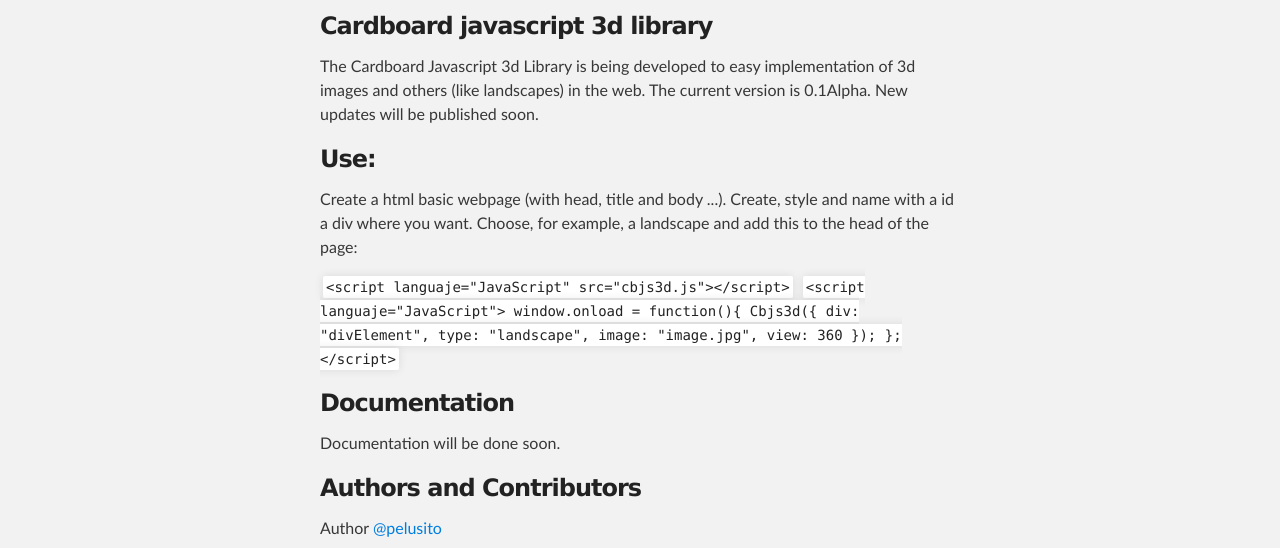
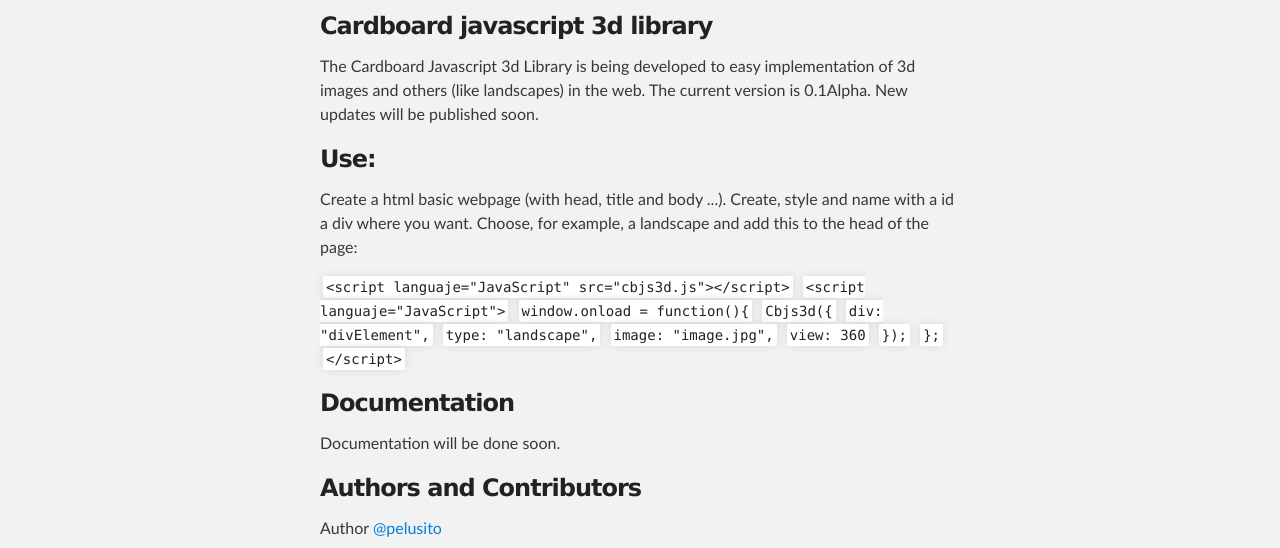
Before and after one commit to pelusanchez/Cbjs3d, a plain HTML site: page index.html in a window 1280 px wide. Shown: the part 252-800 px from the top of the page. Drawn offline with Linux system fonts and the light colour scheme.

Commit message:
Update index.html

```diff
--- a/index.html
+++ b/index.html
@@ -43,16 +43,16 @@ The current version is 0.1Alpha. New updates will be published soon.</p>
 <p>Create a html basic webpage (with head, title and body ...). Create, style and name with a id a div where you want. Choose, for example, a landscape and add this to the head of the page:</p>
 
 <p><code>&lt;script languaje="JavaScript" src="cbjs3d.js"&gt;&lt;/script&gt;</code>
-<code>&lt;script languaje="JavaScript"&gt;
-window.onload = function(){
-    Cbjs3d({
-        div: "divElement",
-        type: "landscape",
-        image: "image.jpg",
-        view: 360
-    });
-};
-&lt;/script&gt;</code></p>
+<code>&lt;script languaje="JavaScript"&gt;</code>
+<code>window.onload = function(){</code>
+<code>&#09;Cbjs3d({</code>
+<code>&#09;&#09;div: "divElement",</code>
+<code>&#09;&#09;type: "landscape",</code>
+<code>&#09;&#09;image: "image.jpg",</code>
+<code>&#09;&#09;view: 360</code>
+<code>&#09;});</code>
+<code>};</code>
+<code>&lt;/script&gt;</code></p>
 
 <h3>
 <a id="documentation" class="anchor" href="#documentation" aria-hidden="true"><span aria-hidden="true" class="octicon octicon-link"></span></a>Documentation</h3>
```
